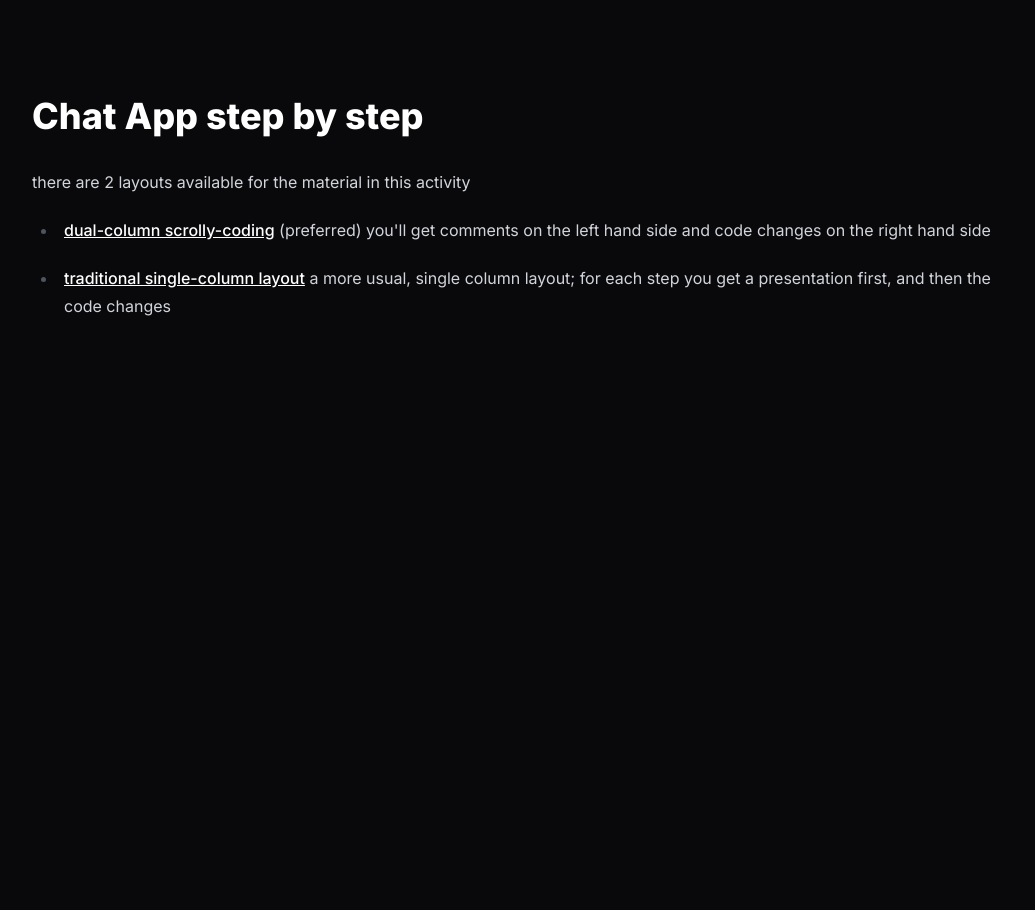
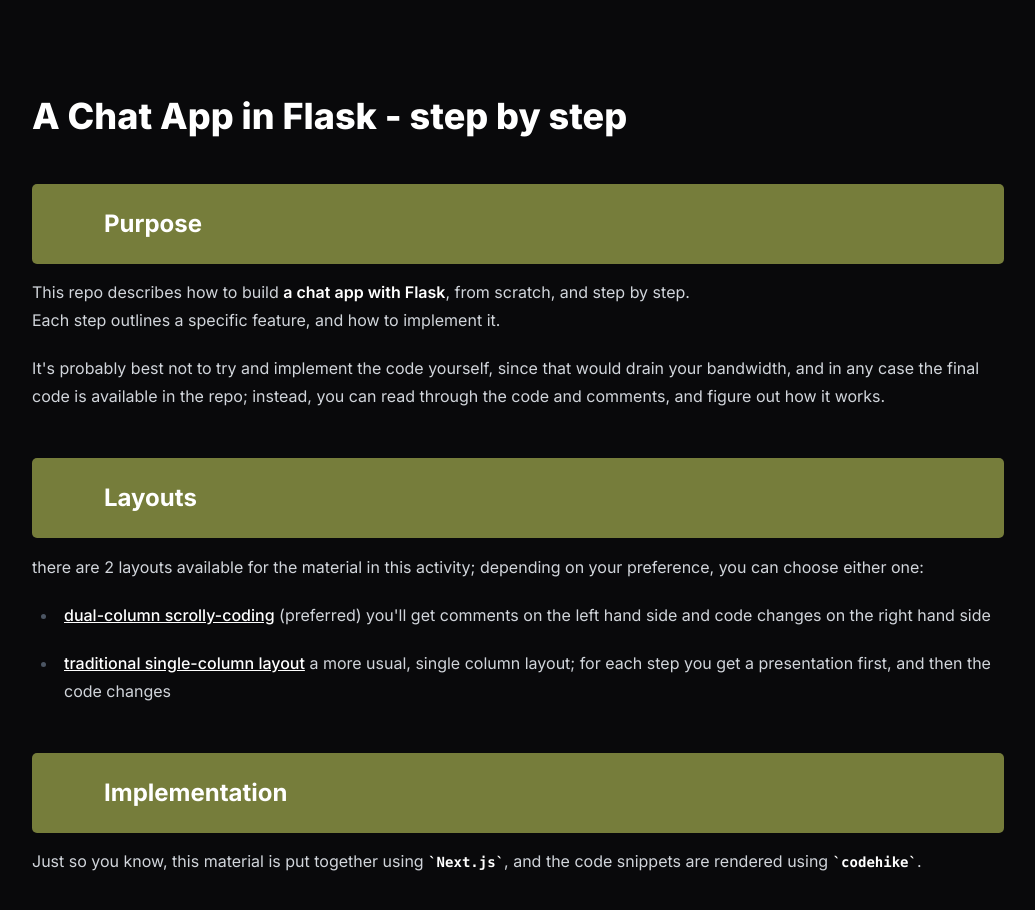
Before and after one commit to ue22-p25/backend-flask-chatapp, a Next.js app: page / in a window 1280 px wide. Shown: the top 910 px of the page, without its empty margins (4-1039 px from the left). Before the commit the page ends 800 px from the top, so only its background shows below. Built offline with nearby package versions, Linux system fonts and the light colour scheme.

Commit message:
improve landing page

```diff
--- a/app/page.mdx
+++ b/app/page.mdx
@@ -1,11 +1,31 @@
 import Link from 'next/link'
 
-# Chat App step by step
+# A Chat App in Flask - step by step
 
-there are 2 layouts available for the material in this activity
+## Purpose
+
+This repo describes how to build **a chat app with Flask**, from scratch, and
+step by step.
+Each step outlines a specific feature, and how to implement it.
+
+It's probably best not to try and implement the code yourself, since that would
+drain your bandwidth, and in any case the final code is available in the repo;
+instead, you can read through the code and comments, and figure out how it
+works.
+
+## Layouts
+
+there are 2 layouts available for the material in this activity; depending on
+your preference, you can choose either one:
 
 - <Link href="/scrollycoding">dual-column scrolly-coding</Link> (preferred)
   you'll get comments on the left hand side and code changes on the right hand side
 
 - <Link href="/singlecolumn">traditional single-column layout</Link>
-  a more usual, single column layout; for each step you get a presentation first, and then the code changes
+  a more usual, single column layout;
+  for each step you get a presentation first, and then the code changes
+
+## Implementation
+
+Just so you know, this material is put together using `Next.js`, and the
+code snippets are rendered using `codehike`.
```
